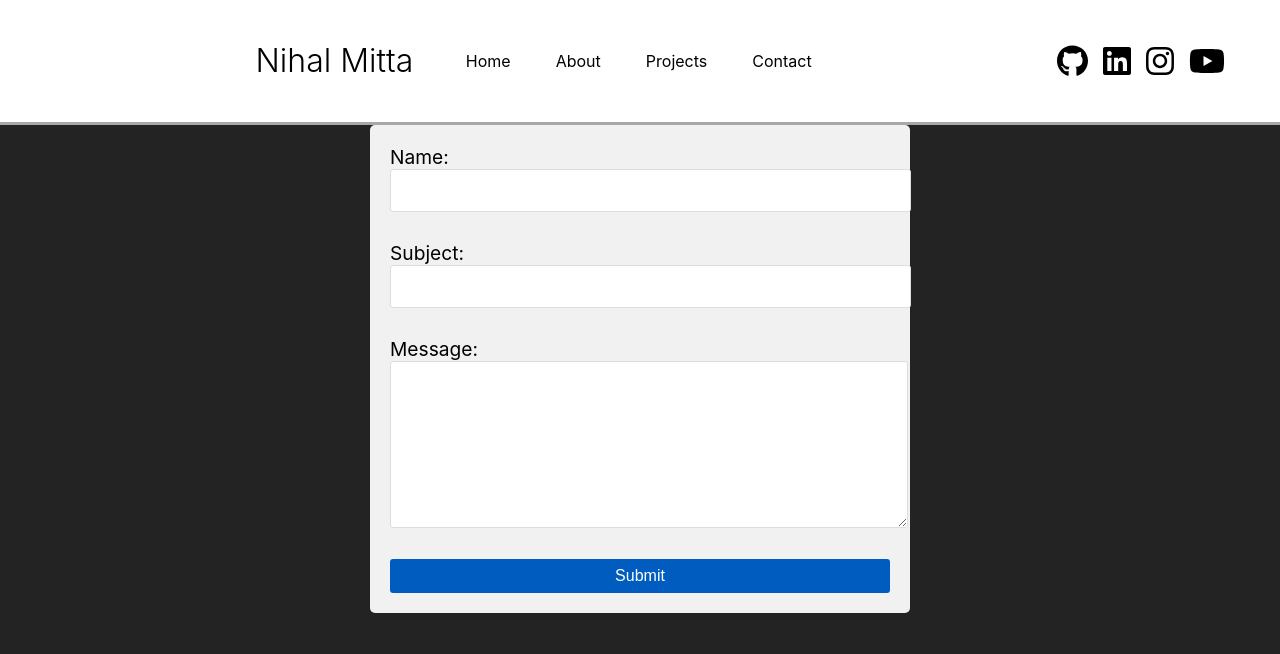
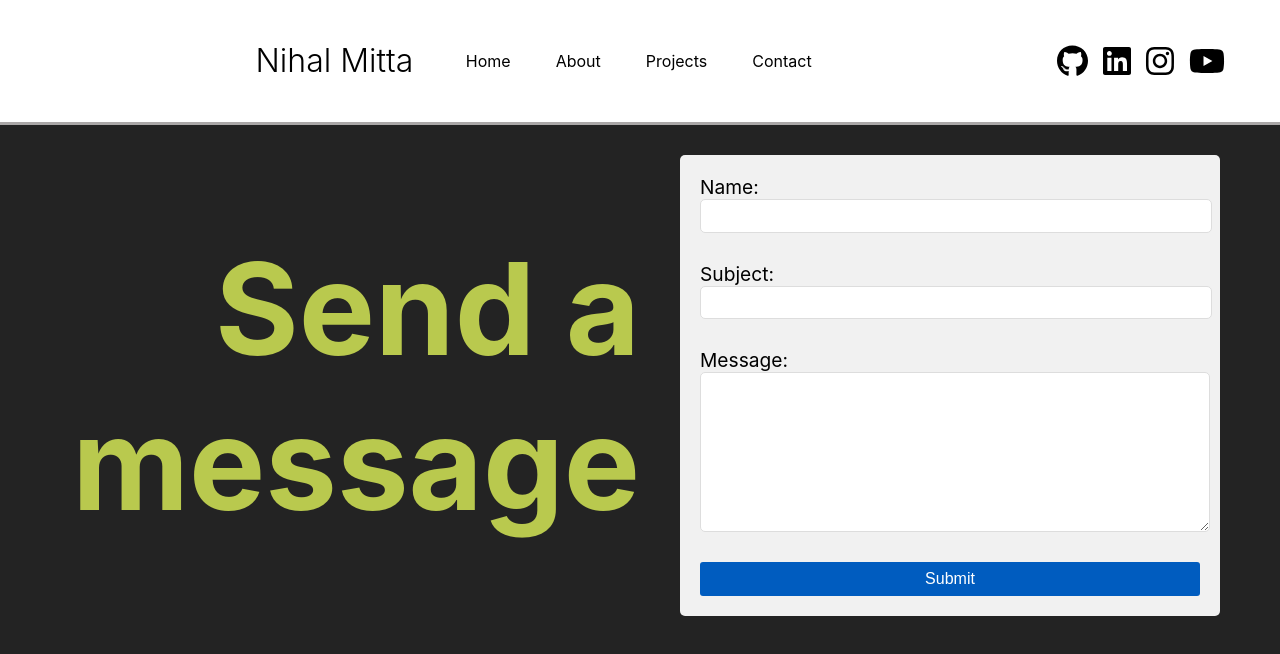
Before and after one commit to nihal2001/Personal-Website, a React (Create React App) app: page /contact in a window 1280 px wide. Shown: the top 654 px of the page. Built offline with nearby package versions, Linux system fonts and the light colour scheme.

Commit message:
Stylized contact page

```diff
--- a/src/components/ContactForm.css
+++ b/src/components/ContactForm.css
@@ -15,9 +15,9 @@ label {
 
 input[type="text"], input[type="email"], textarea {
     margin-bottom: 1em;
-    padding: 0.5em;
+    padding: .25em;
     border: 1px solid #ddd;
-    border-radius: 3px;
+    border-radius: 5px;
     font-size: 1em;
     width: 100%;
 }
--- a/src/pages/Contact.js
+++ b/src/pages/Contact.js
@@ -3,8 +3,14 @@ import './Pages.css';
 import ContactForm from '../components/ContactForm';
 
 const Contact = () => (
-    <div>
-        <ContactForm />
+    <div className="contact-container">
+        <div className="contact-text">
+            <h1>Send a message</h1>
+        </div>
+        <div className="contact-form">
+            <ContactForm />
+        </div>
     </div>
 );
+
 export default Contact;
--- a/src/pages/Pages.css
+++ b/src/pages/Pages.css
@@ -97,7 +97,7 @@ p {
 
 .project-card:hover {
     transform: scale(1.025);
-    background-color: #e34b4b;
+    background-color: #38d4da;
 }
 
 .project-card img{
@@ -121,3 +121,24 @@ p {
     align-self: start;
     align-items: center;
 }
+
+.contact-container {
+    display: flex;
+    justify-content: space-between;
+    align-items: center;
+    padding: 20px;
+}
+
+.contact-text {
+    flex: 1;
+    font-size: 4rem;
+    display: flex;
+    align-items:center; /* This will center the text vertically */
+    justify-content:right; /* This will center the text horizontally */
+    text-align: right;
+    color: rgb(185, 201, 78);
+}
+
+.contact-form {
+    flex: 1; /* This will make the form div take up the other half of the width of the container */
+}
```
